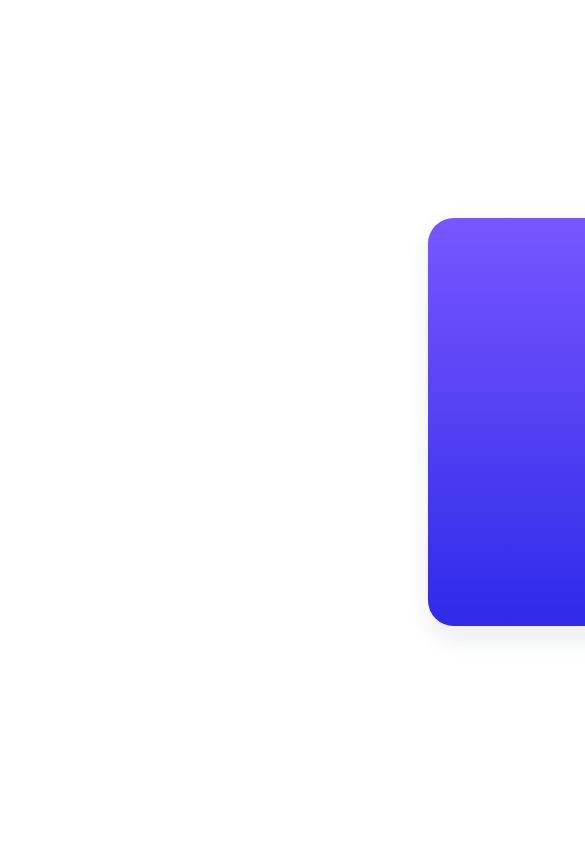
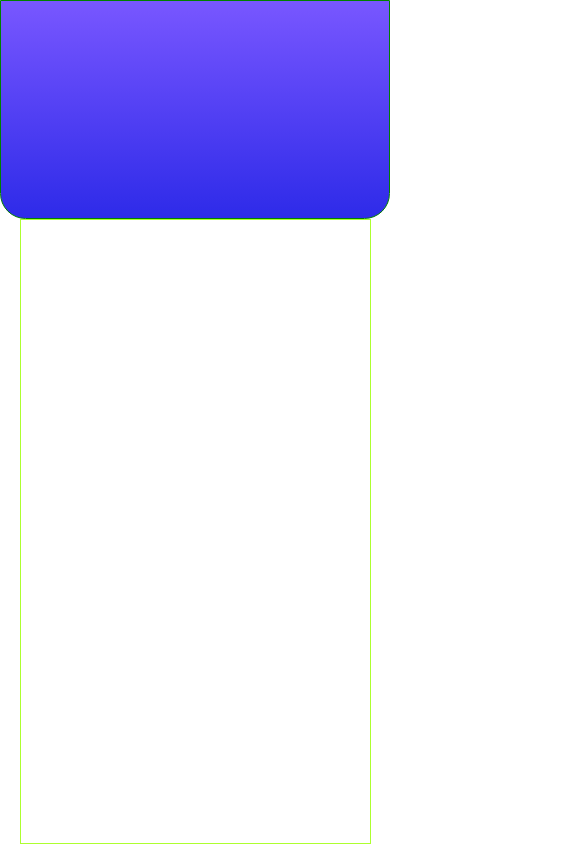
Before and after one commit to aadiisk21/P09, a plain HTML site: page index.html in a window 390 px wide. Shown: the top 844 px of the page, 585 px wide, since content can reach past the window. Drawn offline with Linux system fonts and the light colour scheme.

Commit message:
created media query for mobile width

```diff
--- a/css/style.css
+++ b/css/style.css
@@ -120,7 +120,7 @@ box-shadow: 5px 10px 18px 8px rgba(48, 59, 90, 0.07);
     var(--Light-slate-blue),
     var(--Light-royal-blue)
   );
-  /* border: 1px solid green; */
+  border: 1px solid green;
   border-top-right-radius: 1.6rem;
   border-bottom-right-radius: 1.6rem;
 }
@@ -128,7 +128,42 @@ box-shadow: 5px 10px 18px 8px rgba(48, 59, 90, 0.07);
 .side-right {
     width: 50%;
     height: 100%;
-    /* border: 1px solid greenyellow; */
+    border: 1px solid greenyellow;
 }
 
 /* media query for mobile */
+@media screen and (max-width:450px) {
+  body {
+    width: 100%;
+    height: 100%;
+  }
+
+  #main_body {
+    width: 100%;
+    min-height: 100%;
+    position: relative;
+  }
+
+  .card {
+    width: 100vw;
+    height: 100%;
+    display: flex;
+    justify-content: center;
+    align-items: center;
+    flex-flow: column;
+    border-radius: 0;
+  }
+
+  .side-left {
+    width: 100%;
+    height: 35%;
+    border-top-left-radius: 0;
+    border-top-right-radius: 0;
+    border-bottom-left-radius: 1.6rem;
+    border-bottom-right-radius: 1.6rem;
+  }
+
+  .side-right {
+    width: 90%;
+  }
+}
```
